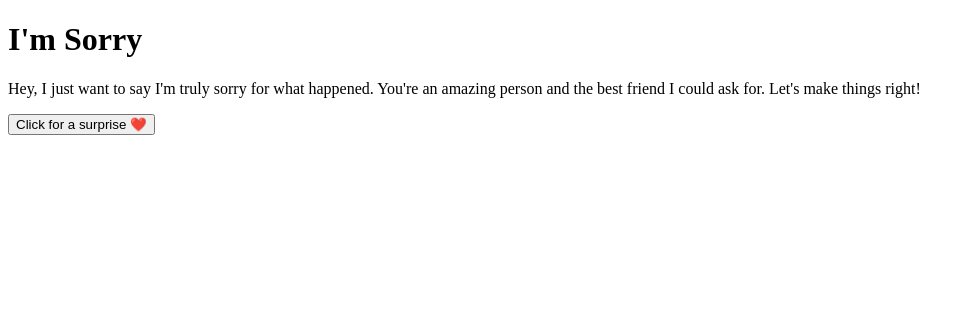
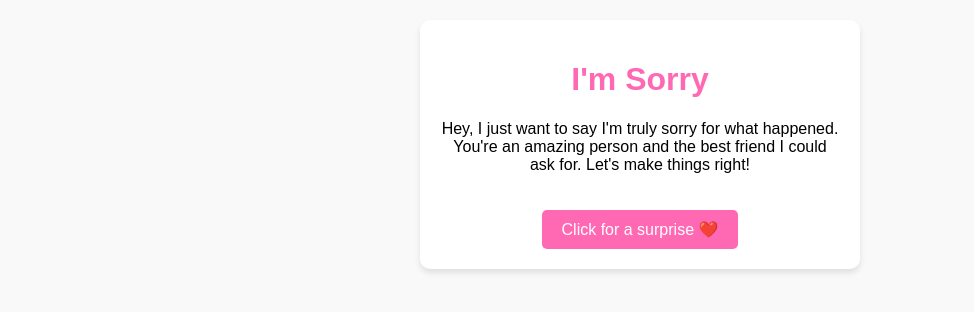
Before and after one commit to aloktiwarii-10/Gifts, a plain HTML site: page Index.html in a window 1280 px wide. Shown: the whole page, without its empty margins (0-974 px from the left). Drawn offline with Linux system fonts and the light colour scheme.

Commit message:
Update Index.html

```diff
--- a/Index.html
+++ b/Index.html
@@ -4,18 +4,68 @@
     <meta charset="UTF-8">
     <meta name="viewport" content="width=device-width, initial-scale=1.0">
     <title>Sorry Message</title>
-    <link rel="stylesheet" href="styles.css">
+    <style>
+        /* Inline CSS for simplicity */
+        body {
+            font-family: Arial, sans-serif;
+            text-align: center;
+            background-color: #f9f9f9;
+            margin: 0;
+            padding: 0;
+        }
+
+        .message-container {
+            margin-top: 20%;
+            background-color: #fff;
+            padding: 20px;
+            border-radius: 10px;
+            box-shadow: 0px 4px 6px rgba(0, 0, 0, 0.1);
+            width: 80%;
+            max-width: 400px;
+            margin: 20px auto;
+        }
+
+        h1 {
+            color: #FF69B4;
+        }
+
+        button {
+            padding: 10px 20px;
+            background-color: #FF69B4;
+            border: none;
+            color: white;
+            font-size: 16px;
+            border-radius: 5px;
+            cursor: pointer;
+            margin-top: 20px;
+        }
+
+        button:hover {
+            background-color: #ff85c3;
+        }
+
+        #surprise img {
+            margin-top: 20px;
+            border-radius: 10px;
+        }
+    </style>
 </head>
 <body>
     <div class="message-container">
         <h1>I'm Sorry</h1>
         <p>Hey, I just want to say I'm truly sorry for what happened. You're an amazing person and the best friend I could ask for. Let's make things right!</p>
-        <button onclick="sendHeart()">Click for a surprise ❤️</button>
-        <div id="surprise" style="display:none;">
+        <button id="surpriseButton">Click for a surprise ❤️</button>
+        <div id="surprise" style="display: none;">
             <img src="https://via.placeholder.com/150/FF69B4/FFFFFF?text=You're+Awesome!" alt="Surprise">
             <p>You mean the world to me! 🥰</p>
         </div>
     </div>
-    <script src="script.js"></script>
+    <script>
+        // JavaScript to handle button click
+        document.getElementById('surpriseButton').addEventListener('click', function () {
+            const surpriseDiv = document.getElementById("surprise");
+            surpriseDiv.style.display = "block";
+        });
+    </script>
 </body>
 </html>
```
